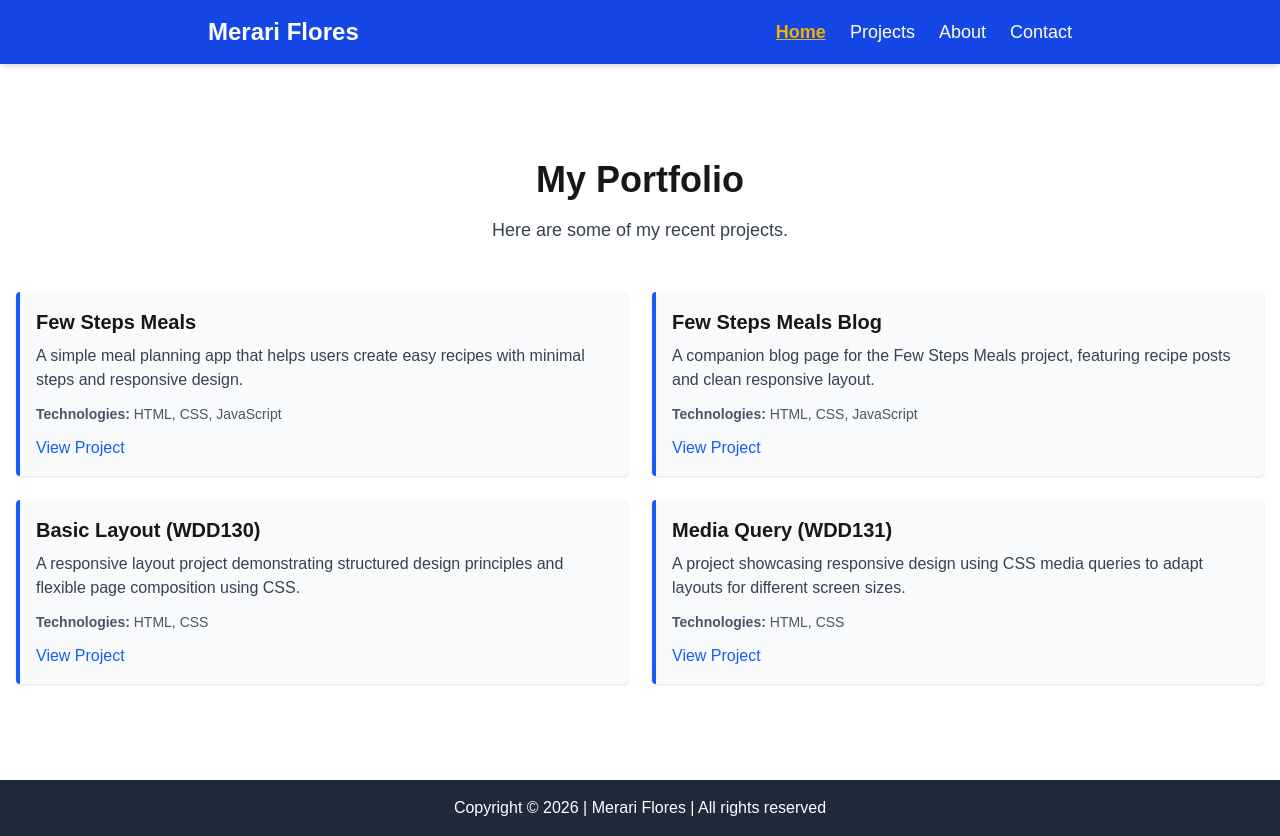
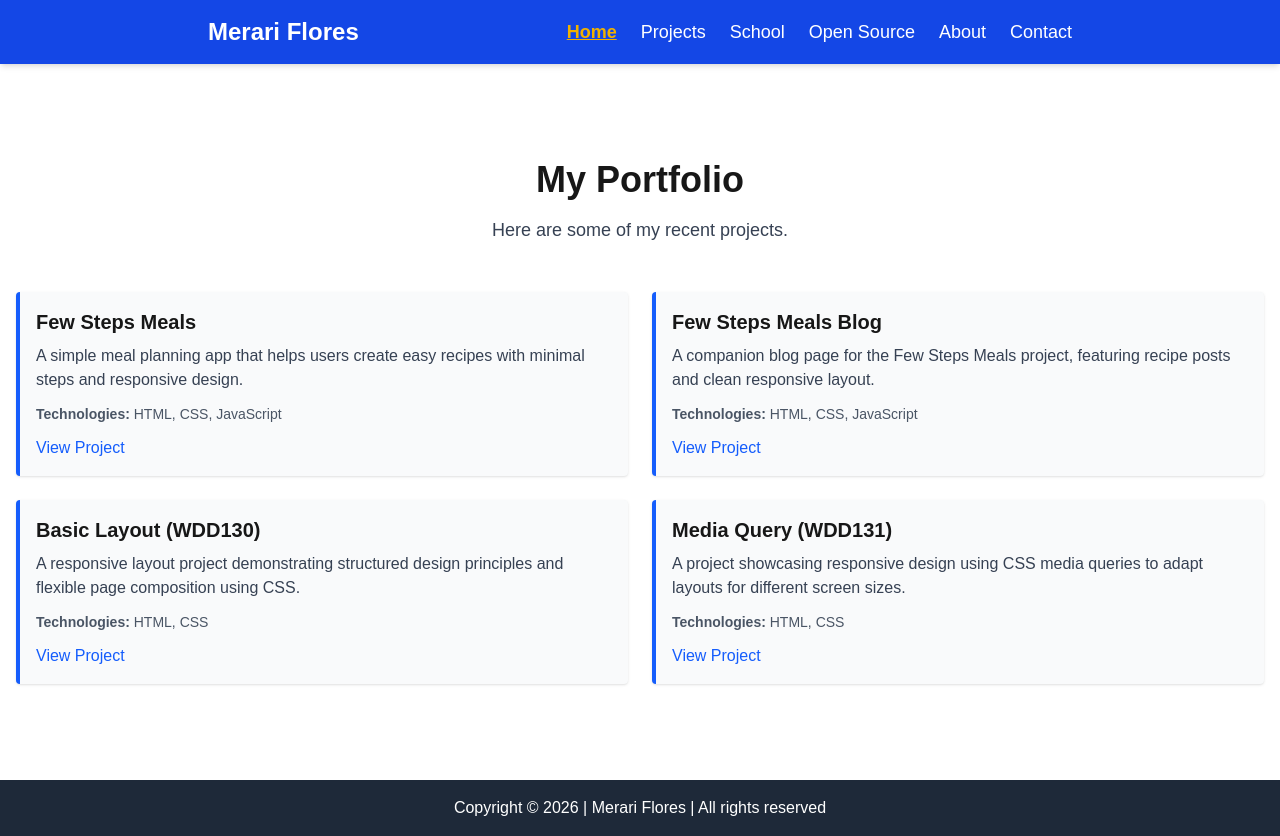
Before and after one commit to mrmerarif/wdd430-portfolio, a Next.js app: page / in a window 1280 px wide. Built offline with nearby package versions, Linux system fonts and the light colour scheme.

Commit message:
Fix NavLinks hydration mismatch and add Week 2 submenu

```diff
--- a/components/NavLinks.tsx
+++ b/components/NavLinks.tsx
@@ -6,7 +6,7 @@ import { usePathname } from 'next/navigation';
 export default function NavLinks() {
   const pathname = usePathname();
 
-  // Fix: allow /projects, /projects/school, /projects/opensource
+  // Fix hydration mismatch: allow all /projects subroutes
   const isActive = (path: string) => {
     if (path === "/projects") {
       return pathname.startsWith("/projects");
@@ -23,7 +23,7 @@ export default function NavLinks() {
     <nav aria-label="Primary Navigation">
       <ul className="flex gap-6 text-lg">
 
-        {/* Home (Week 1 Portfolio) */}
+        {/* Home */}
         <li>
           <Link
             href="/"
@@ -34,7 +34,7 @@ export default function NavLinks() {
           </Link>
         </li>
 
-        {/* Projects (Week 2 API pages) */}
+        {/* Projects */}
         <li>
           <Link
             href="/projects"
@@ -45,6 +45,29 @@ export default function NavLinks() {
           </Link>
         </li>
 
+        {/* School */}
+        <li>
+          <Link
+            href="/projects/school"
+            className={linkClasses("/projects/school")}
+            aria-current={isActive("/projects/school") ? "page" : undefined}
+          >
+            School
+          </Link>
+        </li>
+
+        {/* Open Source */}
+        <li>
+          <Link
+            href="/projects/opensource"
+            className={linkClasses("/projects/opensource")}
+            aria-current={isActive("/projects/opensource") ? "page" : undefined}
+          >
+            Open Source
+          </Link>
+        </li>
+
+        {/* About */}
         <li>
           <Link
             href="/about"
@@ -55,6 +78,7 @@ export default function NavLinks() {
           </Link>
         </li>
 
+        {/* Contact */}
         <li>
           <Link
             href="/contact"
```
